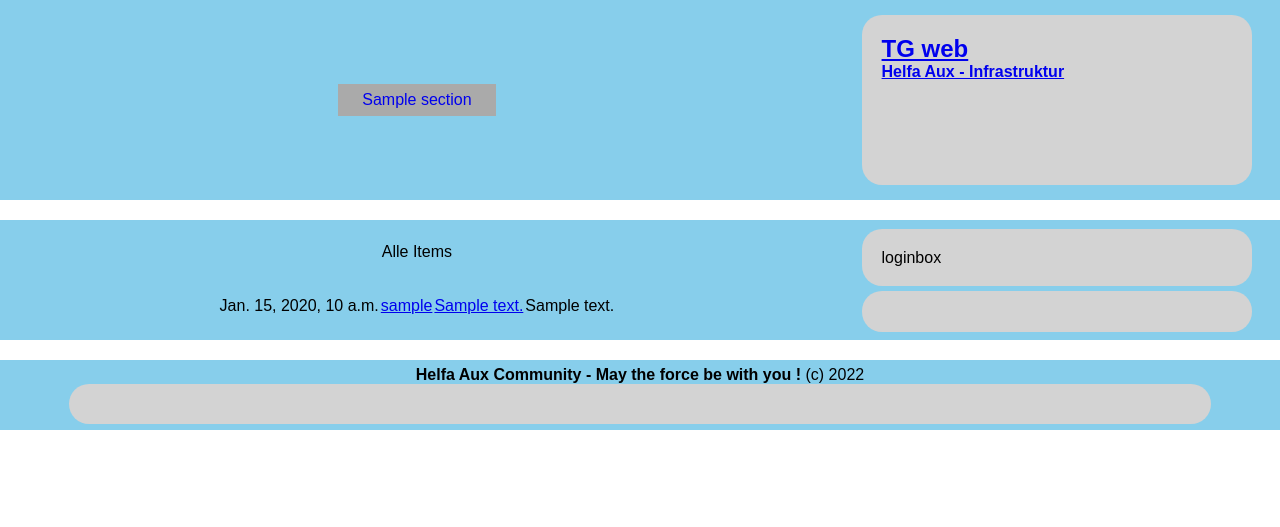
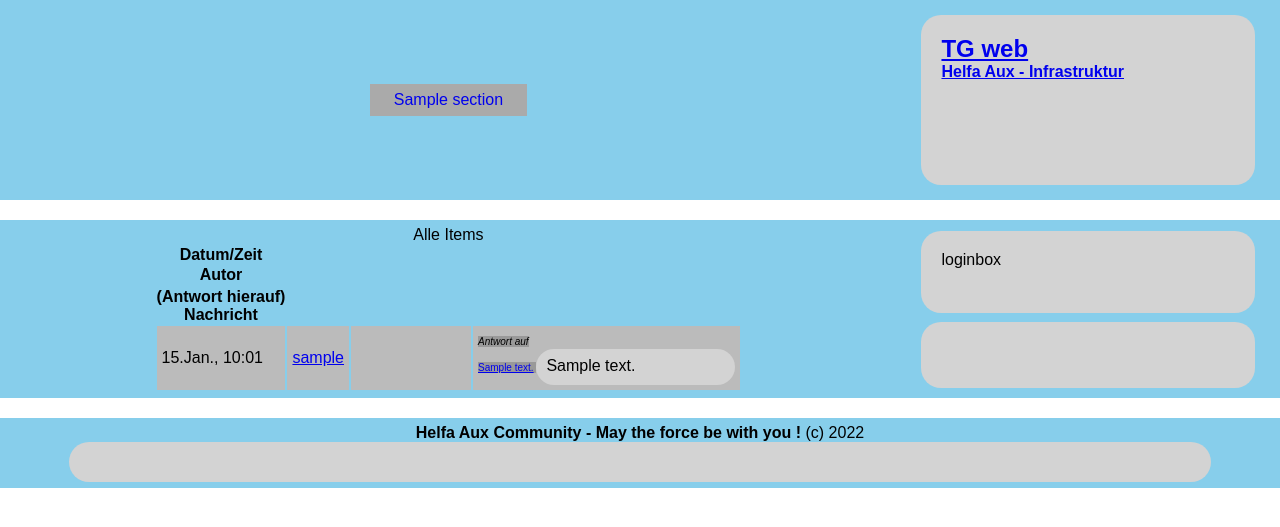
Before and after one commit to groovehunter/tgweb, a Django app: template templates/item/item_list.html in a window 1280 px wide. Shown: the top 527 px of the page. Run offline with Django 4.2, Linux system fonts and the light colour scheme; the template is opened without the code that fills it: most values are stand-ins (such as "Sample title", 1, 10 or a date in 2020).

Commit message:
styles for msg text and reply_to citations

```diff
--- a/static/css/styles.css
+++ b/static/css/styles.css
@@ -103,3 +103,27 @@ grid-template-rows: repeat(4, 1fr);
 	white-space: nowrap;
 }
 */
+
+.reply_to {
+  font-size: 10px;
+  background-color: #999;
+}
+.weit {
+  width: 120px;
+}
+
+td {
+  padding: 5px;
+}
+.odd {
+  background-color: #aaa;
+}
+.even {
+  background-color: #bbb;
+}
+.bubble {
+  background-color: lightgrey;
+	border-radius: 20px;
+	padding: 8px 100px 10px 10px;
+  display: inline-block;
+}
--- a/templates/item/item_list.html
+++ b/templates/item/item_list.html
@@ -6,21 +6,46 @@
 
 
 <table>
+  <thead>
+    <tr>
+      <th>
+        Datum/Zeit
+      </th>
+    </tr>
+    <tr>
+      <th>
+        Autor
+      </th>
+    </tr>
+    <tr>
+      <th>
+      </th>
+    </tr>
+    <tr>
+      <th>
+        (Antwort hierauf)<br />
+        Nachricht
+      </th>
+    </tr>
+  </thead>
 {% for obj in object_list %}
-<tr>
+<tr class="{% cycle 'even' 'odd' %}">
   <td>
-		<a id="mid_{{obj.message_id}}">{{obj.date}}</a>
+		<a id="mid_{{obj.message_id}}">{{obj.date|date:'j.N, H:m'}}</a>
 	</td>
 	<td>
 		<a href="{{obj.author.get_absolute_url}}">{{obj.author.username}}</a>
 	</td>
-  <td>
-    {% if obj.reply_to %}
-      <a href="#mid_{{obj.reply_to.message_id}}">{{obj.reply_to.text}}</a>
-    {% endif %}
+  <td class="weit">
   </td>
 	<td>
-		{{obj.text}}
+    {% if obj.reply_to %}
+      <span class="reply_to">
+        <i>Antwort auf</i><br />
+      <a href="#mid_{{obj.reply_to.message_id}}">{{obj.reply_to.text}}</a>
+      </span>
+    {% endif %}
+		<div class="bubble">{{obj.text}}</div>
 	</td>
 </tr>
 {% endfor %}
```
